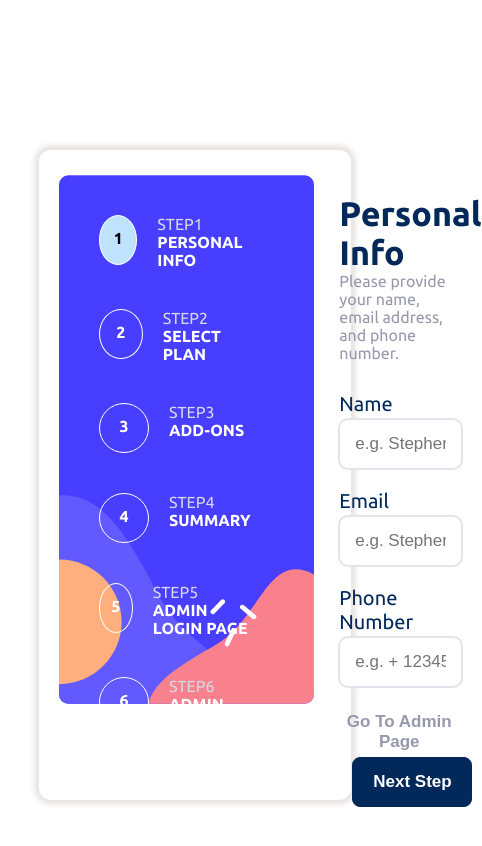
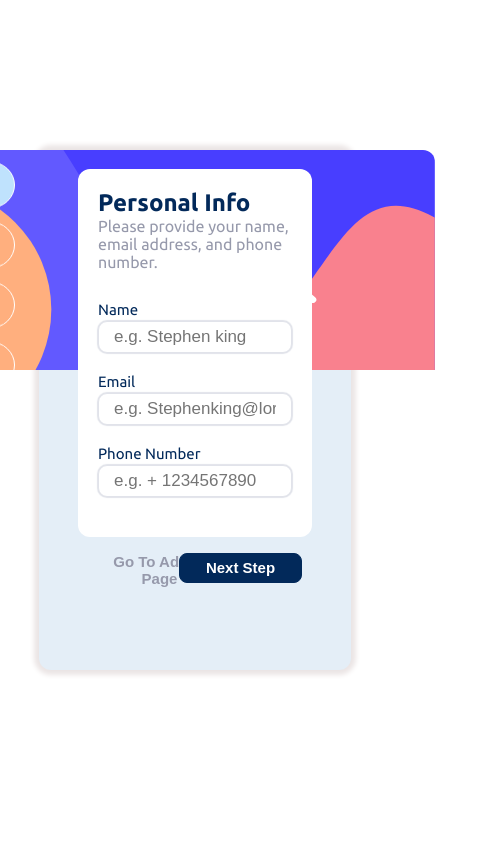
Before and after one commit to HidayahJadaan/Multi_Step_Form, a React (Create React App) app: page / in a window 390 px wide. Shown: the top 846 px of the page, 482 px wide, since content can reach past the window. Built offline with nearby package versions, Linux system fonts and the light colour scheme.

Commit message:
Working on REsponsive

```diff
--- a/src/components/ContentBox.css
+++ b/src/components/ContentBox.css
@@ -38,3 +38,72 @@
     border-radius: 10px;
     color: #fff;
   }
+
+/*
+  @media only screen and (mmax-width: 758px) {
+    .content-box{
+      width: 45%;
+      position: absolute;
+      right: 0;
+
+    }
+
+
+    .btn{
+      width: 100px;
+      height: 40px;
+
+      font-size: 17px;
+
+    }
+      }
+       */
+
+
+
+@media only screen and (max-width: 690px) {
+  .content-box{
+    padding: 10px;
+
+    position: relative;
+  }
+.next-btn, .btn{
+  position: absolute;
+  bottom: -10%;
+}
+
+  }
+
+
+
+  @media only screen and (max-width: 636px) {
+
+  .btn{
+    width: 120px;
+    height: 30px;
+  /* border-radius: 50%;   */
+  font-size: 15px;
+  position: absolute;
+  bottom: -3%;
+  margin: 0 -20px;
+  }
+
+       }
+
+
+
+  @media only screen and (max-width: 600px) {
+
+   .content-box{
+    position: absolute;
+    top: 20%;
+    background-color: #fff;
+padding: 20px;
+border-radius: 12px;
+   }
+
+   .btn{
+    width: 123px;
+    margin: -35px 0;
+   }
+         }
--- a/src/components/ContentBox.js
+++ b/src/components/ContentBox.js
@@ -167,6 +167,7 @@ console.log("Saving To Local Storage Successed")
          GoNextTab={GoNextTab}
          userInfo={userInfo}
          updatePlanInfo={updatePlanInfo}
+         setUserInfo={setUserInfo}
        />
         )}
 
--- a/src/components/PageTitle.css
+++ b/src/components/PageTitle.css
@@ -12,3 +12,12 @@
   .page-description{
   color: hsl(231, 11%, 63%);
   }
+
+
+  @media only screen and (max-width: 690px) {
+
+    .page-title{
+
+      font-size: 24px;
+    }
+    }
--- a/src/components/PersonalInfo.css
+++ b/src/components/PersonalInfo.css
@@ -18,3 +18,30 @@
   border: 0.5px solid  hsl(227, 18%, 90%);
   box-shadow: 0px 0px 1px 1px hsl(227, 18%, 90%);
   }
+
+
+  @media only screen and (max-width: 750px) {
+    .personalInfo{
+
+      font-size: 15px;
+
+    }
+      }
+
+      @media only screen and (max-width: 636px) {
+        .personalInfo input{
+height: 20px;
+width: 220px;
+
+        }
+          }
+
+
+
+  @media only screen and (max-width: 600px) {
+    .personalInfo input{
+      width: 100%;
+
+              }
+
+            }
--- a/src/components/SelectPlan.js
+++ b/src/components/SelectPlan.js
@@ -2,11 +2,13 @@ import arcade from "../assets/images/icon-arcade.svg";
 import advanced from "../assets/images/icon-advanced.svg";
 import pro from "../assets/images/icon-pro.svg";
 import BillItem from "../components/BillItem";
-import { useState } from "react";
-import "./SelectPlan.css"
+import React, { useState } from "react";
 
-export default function SelectYourPlan({ userInfo, updatePlanInfo }) {
-  const [planType, setPlanType] = useState('mo'); // Initialize planType state to 'mo'
+import "./SelectPlan.css";
+
+export default function SelectYourPlan({ userInfo, updatePlanInfo , setUserInfo}) {
+  const [planType, setPlanType] = useState("mo"); // Initialize planType state to 'mo'
+  const [selectedPlan, setSelectedPlan] = useState(null); // Initialize selectedPlan as null
 
   // Create a state variable for billing items with initial Planamount values
   const [billings, setBillings] = useState([
@@ -31,22 +33,34 @@ export default function SelectYourPlan({ userInfo, updatePlanInfo }) {
   ]);
 
   const togglePlanType = () => {
-    const newPlanType = planType === 'mo' ? 'yr' : 'mo'; // Toggle between 'mo' and 'yr'
+    const newPlanType = planType === "mo" ? "yr" : "mo"; // Toggle between 'mo' and 'yr'
     setPlanType(newPlanType); // Update planType state
 
     // Calculate the new Planamount values for each billing item based on the newPlanType
     const updatedBillings = billings.map((item) => {
-      const newAmount = newPlanType === 'mo' ? item.Planamount : item.Planamount * 10;
-      return { ...item, Plantype: newPlanType, Planamount: newAmount };
+      const newAmount =
+        newPlanType === "mo" ? item.Planamount / 10 : item.Planamount * 10;
+
+        setUserInfo({...userInfo, Planamount:newAmount, Plantype:newPlanType })
+      return { ...item, Planamount: newAmount, Plantype: newPlanType };
     });
 
-    // Update the billing items and userInfo
+    // Update the billing items
     setBillings(updatedBillings);
+  };
 
-    // Assuming you want to update userInfo based on the first billing item
-    if (updatedBillings.length > 0) {
-      updatePlanInfo(updatedBillings[0].Planname, updatedBillings[0].icon, updatedBillings[0].Planamount, newPlanType);
-    }
+  const handlePlanSelection = (selectedPlan) => {
+    setSelectedPlan(selectedPlan);
+
+    const selectedBillingItem = billings.find(
+      (item) => item.Planname === selectedPlan
+    );
+    updatePlanInfo(
+      selectedBillingItem.Planname,
+      selectedBillingItem.icon,
+      selectedBillingItem.Planamount,
+      selectedBillingItem.Plantype
+    );
   };
 
   return (
@@ -56,18 +70,21 @@ export default function SelectYourPlan({ userInfo, updatePlanInfo }) {
           <BillItem
             billItem={item}
             key={item.Planname}
+            isSelected={selectedPlan === item.Planname} // Pass isSelected prop to highlight the selected plan
+            updatePlanInfo={updatePlanInfo}
+            onClick={() => handlePlanSelection(item.Planname)}
             userInfo={userInfo}
-    updatePlanInfo={updatePlanInfo}
-    onClick={() => togglePlanType(item, userInfo)} // Pass the clicked billing item
           />
         ))}
-
       </div>
-
       <div className="toggle-bill">
         <span>Monthly</span>
         <label className="switch">
-          <input type="checkbox" onClick={togglePlanType} />
+          <input
+            type="checkbox"
+            checked={planType === "yr"} // Check if it's yearly
+            onClick={togglePlanType}
+          />
           <span className="slider round"></span>
         </label>
 
--- a/src/components/SideBar.css
+++ b/src/components/SideBar.css
@@ -5,3 +5,28 @@
     background-repeat: no-repeat;
     background-size: contain;
   }
+
+
+  @media only screen and (max-width: 750px) {
+.sidebar{
+ height: 500px;
+}
+  }
+  @media only screen and (max-width: 636px) {
+    .sidebar{
+     height: 380px;
+    }
+      }
+
+
+      @media only screen and (max-width: 600px) {
+        .sidebar{
+          background-image: url('../assets/images/bg-sidebar-mobile.svg');
+          background-repeat: no-repeat;
+    background-size: contain;
+    width: 480px;
+    border-radius: 12px;
+    /* margin: 20px 0; */
+        }
+
+           }
--- a/src/components/Tab.css
+++ b/src/components/Tab.css
@@ -36,3 +36,56 @@
   .tab-content p{
     color: hsl(229, 24%, 87%);
   }
+
+
+
+  @media only screen and (max-width: 750px) {
+
+    .tab{
+
+    margin: 23px;
+  }
+    .tab-content{
+      padding: 0 10px  ;
+      font-size: 15px;
+    }
+
+
+    }
+    @media only screen and (max-width: 690px) {
+
+      .tab{
+
+      margin: 17px;
+    }
+      .tab-content{
+        padding: 0 10px  ;
+        font-size: 15px;
+      }
+
+
+      }
+
+
+      @media only screen and (max-width: 636px) {
+        .tab{
+          margin: 10px;
+        }
+
+        .tab-content{
+          padding: 0 10px  ;
+          font-size: 12px;
+        }
+
+          }
+
+
+          @media only screen and (max-width: 600px) {
+            .tab{
+              transform: rotateX(200deg);
+            }
+            .tab-content{
+              opacity: 0;
+            }
+
+              }
--- a/src/index.css
+++ b/src/index.css
@@ -31,3 +31,41 @@ body{
   max-height: 670px;
   height: 650px;
 }
+
+@media only screen and (max-width: 750px) {
+  /* body {
+    background-color:  hsl(208, 60%, 95%);
+  } */
+  .app{
+    max-height: 600px;
+    height: 560px;
+  }
+
+}
+
+@media only screen and (max-width: 690px) {
+  app{
+    max-height: 400px;
+    height: 400px;
+  }
+
+
+  }
+
+  @media only screen and (max-width: 636px) {
+   .app{
+    height: 420px;
+   }
+
+      }
+
+
+      @media only screen and (max-width: 600px) {
+        .app{
+         flex-direction: column;
+         padding: 0;
+         height: 520px;
+         background-color:  hsl(207, 53%, 93%);
+        }
+
+           }
```
Lines whose indentation alone changed are shown as unchanged.
